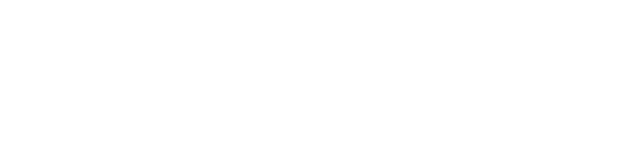
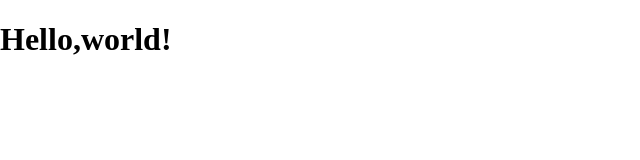
Before and after one commit to diksha8/templer-test, a plain HTML site: page index.html in a window 1280 px wide. Shown: the whole page, without its empty margins (0-640 px from the left). Drawn offline with Linux system fonts and the light colour scheme.

Commit message:
hello world

```diff
--- a/index.html
+++ b/index.html
@@ -9,7 +9,7 @@
     <link rel="stylesheet" href="https://cdnjs.cloudflare.com/ajax/libs/font-awesome/6.0.0-beta2/css/all.min.css ">
 </head>
 <body>
-       <!-- script -->
+    <h1> Hello,world!</h1>   <!-- script -->
     <script src="script.js"></script>
 </body>
 </html>
```
